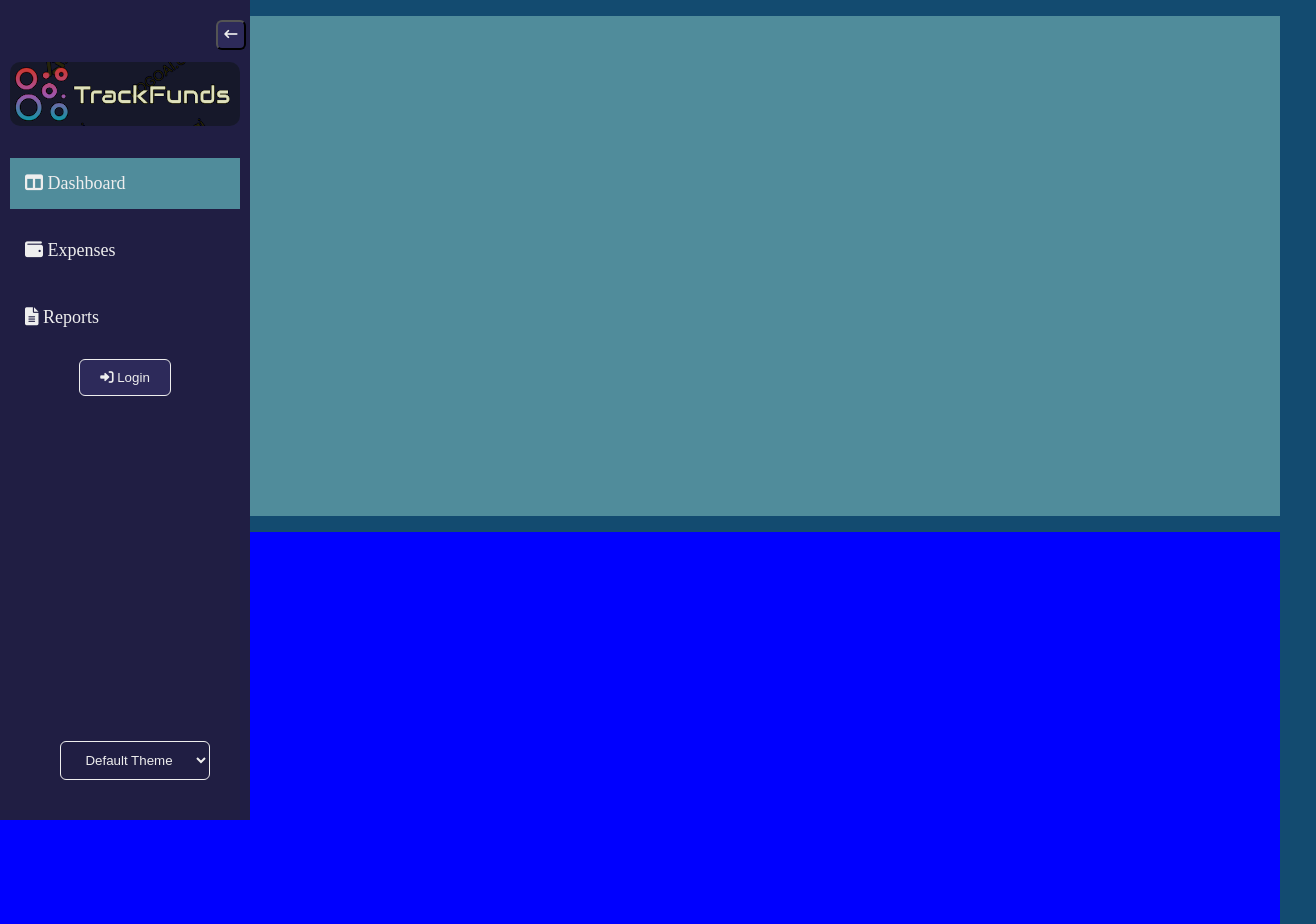
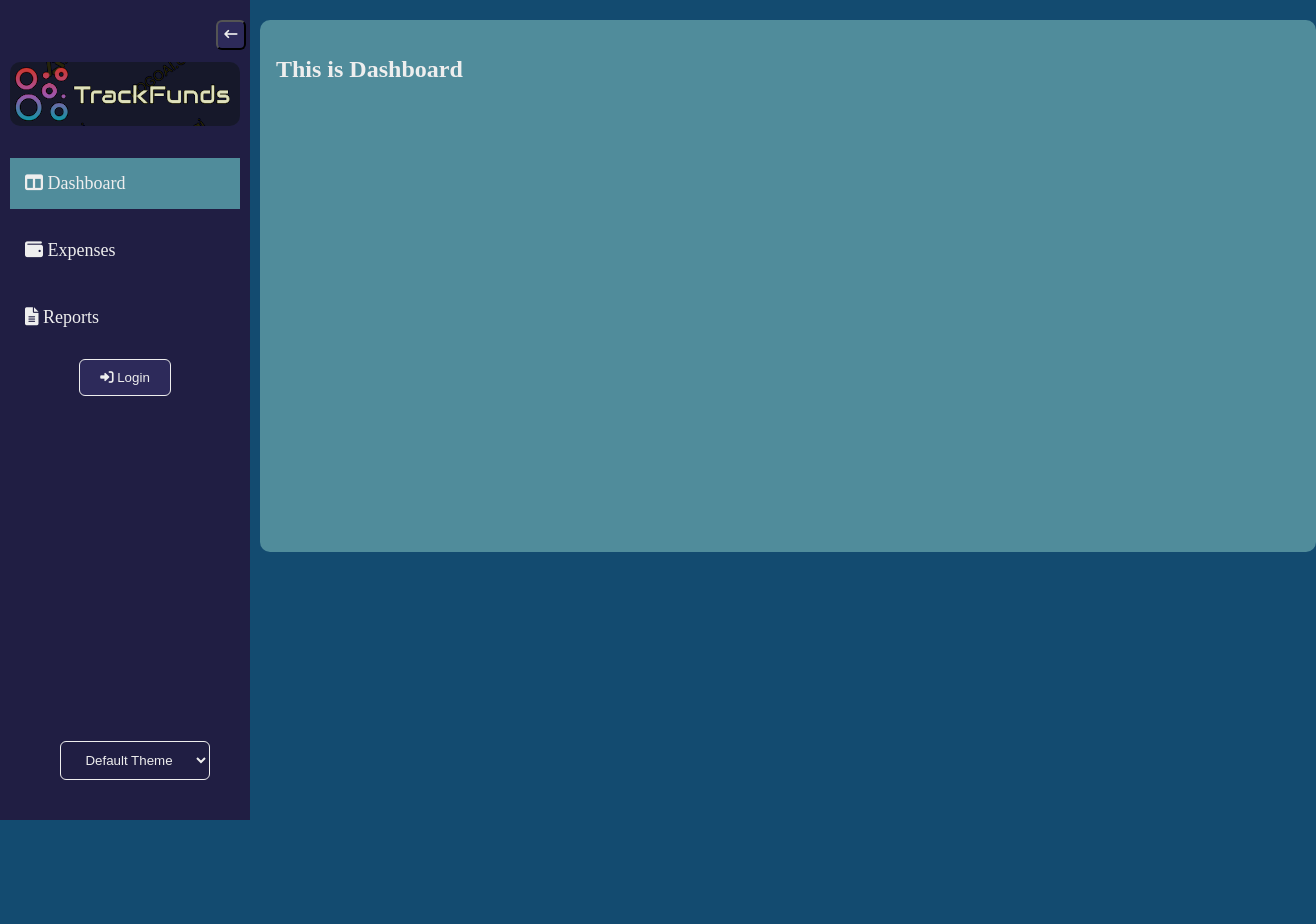
Before and after one commit to rohitghatal1/ExpenseTracker-React-TS, a React (Create React App) app: page / in a window 1280 px wide. Shown: the top 924 px of the page, 1316 px wide, since content can reach past the window. After the commit the page ends 800 px from the top, so only its background shows below. Built offline with nearby package versions, Linux system fonts and the light colour scheme.

Commit message:
added dashboard component

```diff
--- a/public/index.html
+++ b/public/index.html
@@ -12,7 +12,7 @@
     <link rel="apple-touch-icon" href="tf.ico" />
 
     <link rel="manifest" href="%PUBLIC_URL%/manifest.json" />
-    <title>Expense Tracker</title>
+    <title>TrackFunds</title>
 
     <link rel="stylesheet" href="https://cdnjs.cloudflare.com/ajax/libs/font-awesome/6.0.0-beta3/css/all.min.css">
 
--- a/src/CSS/dashboard.css
+++ b/src/CSS/dashboard.css
@@ -1,11 +1,10 @@
-.div1{
-    width: 100%;
+.dashboardComponent{
+    margin-left: 260px;
+    width: 80%;
     height: 500px;
     background-color: var(--background-color);
+    color: var(--text-color);
+    padding: 1rem;
+    border-radius: 10px;
+    margin-top: 20px;
 }
-
-.div2{
-    width: 100%;
-    height: 500px;
-    background-color: blue;
-}
--- a/src/Components/Dashboard.tsx
+++ b/src/Components/Dashboard.tsx
@@ -3,16 +3,11 @@ import '../CSS/dashboard.css'
 
 const Dashboard:React.FC = () => {
     return(
-        <>
-        <div className='div1'>
-            <p>This is dash board</p>
+        <div className='dashboardComponent'>
+            <div className="dashboardContainer">
+                <h2>This is Dashboard</h2>
+            </div>
         </div>
-        <div className="div2">
-            <p>This is lower lavel</p>
-            <button className='btn1'>Add expense</button>
-            <button className='btn2'>Cancel</button>
-        </div>
-        </>
     )
 }
 
```
